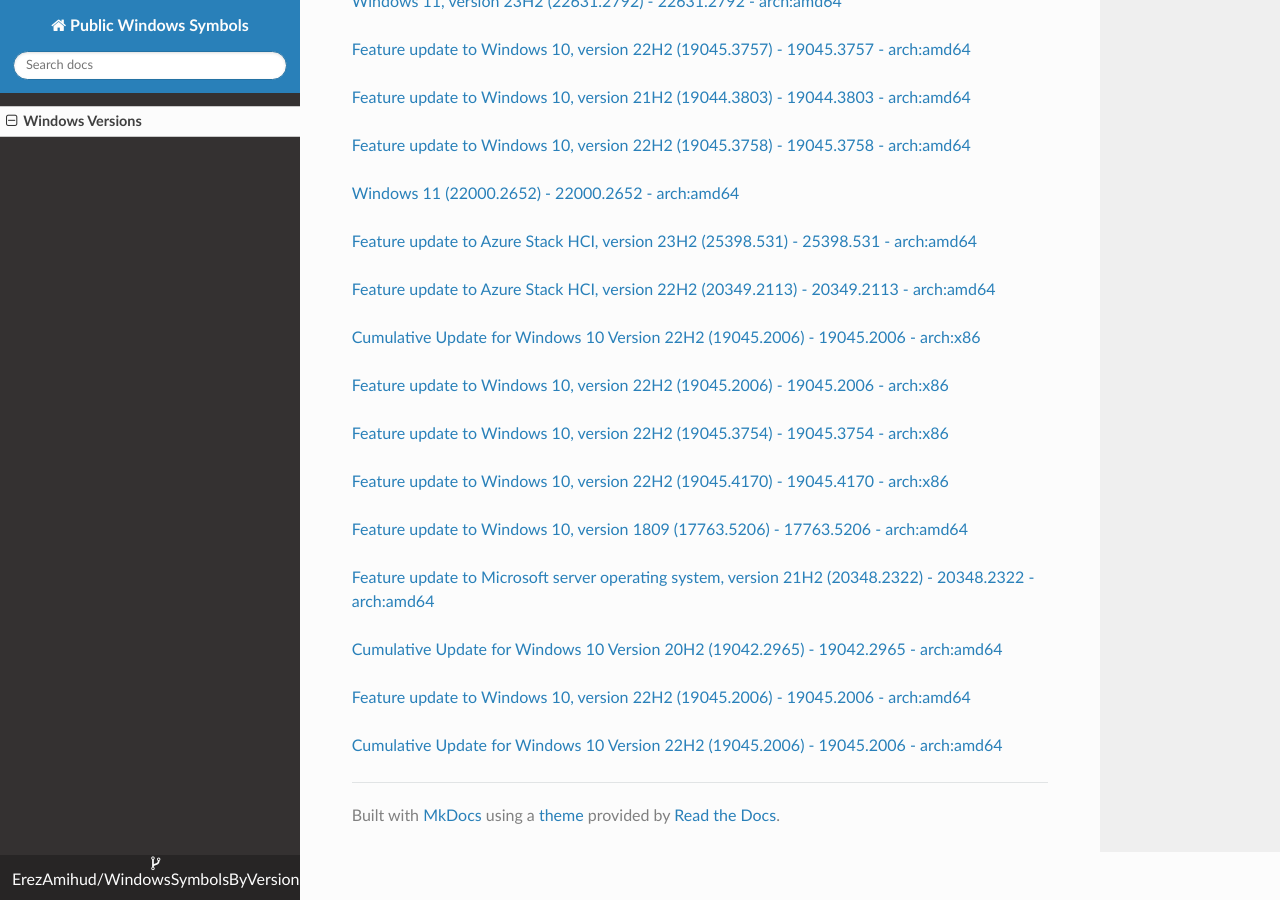
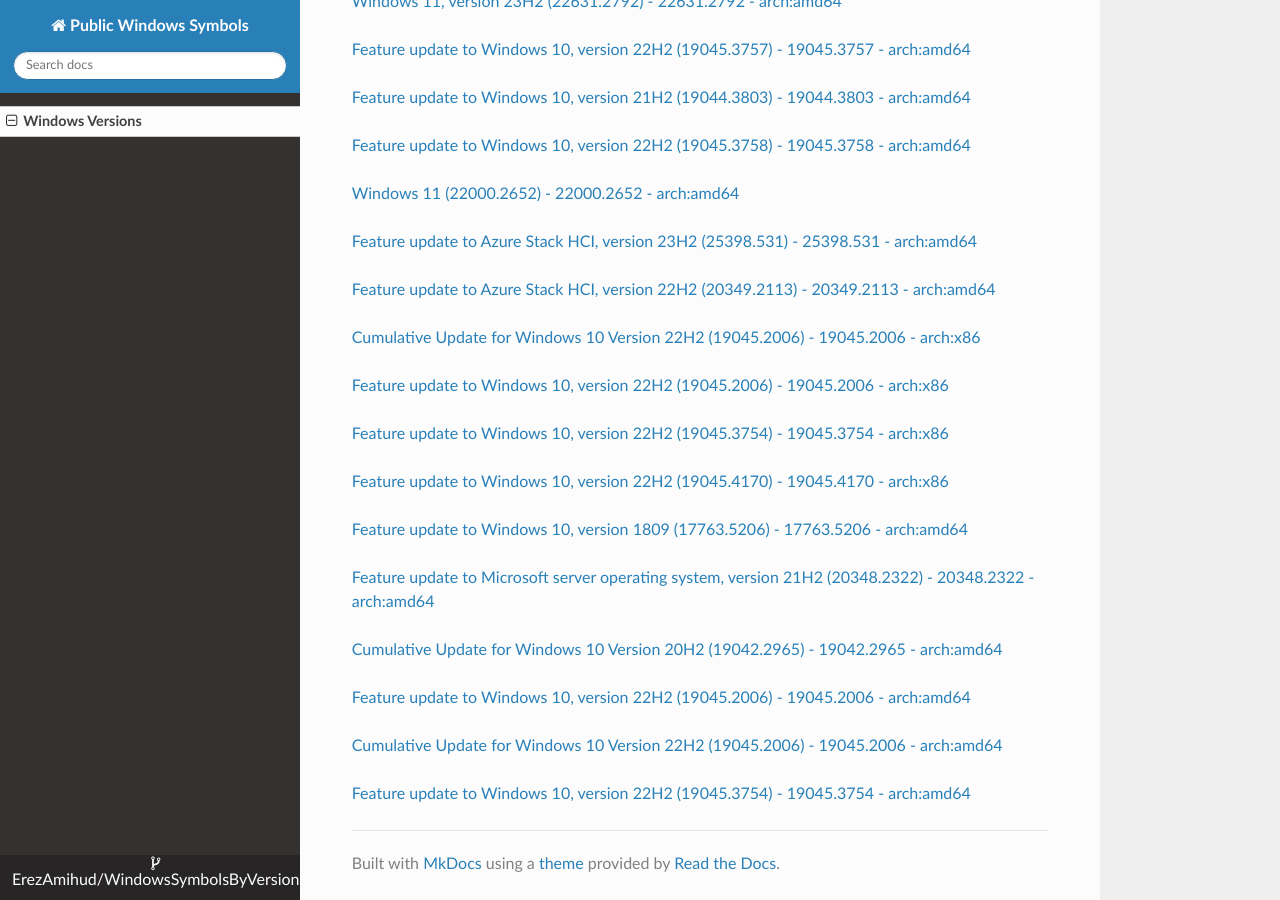
Before and after one commit to ErezAmihud/WindowsSymbolsByVersion, an MkDocs documentation site: the page built from docs/index.md, in a window 1280 px wide and 900 px high, scrolled down 20789 px. Built offline with MkDocs 1.6.1, drawn with Linux system fonts in a browser that asks for light colours; nearby versions of some CDN libraries.

Commit message:
Automated commit, add manifest for 3f89a0a6-cfea-4f80-8312-025f94655192

```diff
--- a/docs/index.md
+++ b/docs/index.md
@@ -1159,3 +1159,6 @@
 
 
 [Cumulative Update for Windows 10 Version 22H2 (19045.2006) - 19045.2006 - arch:amd64](https://github.com/ErezAmihud/WindowsSymbolsByVersion/blob/main/manifests/ff7d2dd9-996a-4cb6-94c6-641f45c893ce.manifest)
+
+
+[Feature update to Windows 10, version 22H2 (19045.3754) - 19045.3754 - arch:amd64](https://github.com/ErezAmihud/WindowsSymbolsByVersion/blob/main/manifests/3f89a0a6-cfea-4f80-8312-025f94655192.manifest)
```
Also changed, not shown: process_builds.json (+1 -1 lines), 1 other file.
